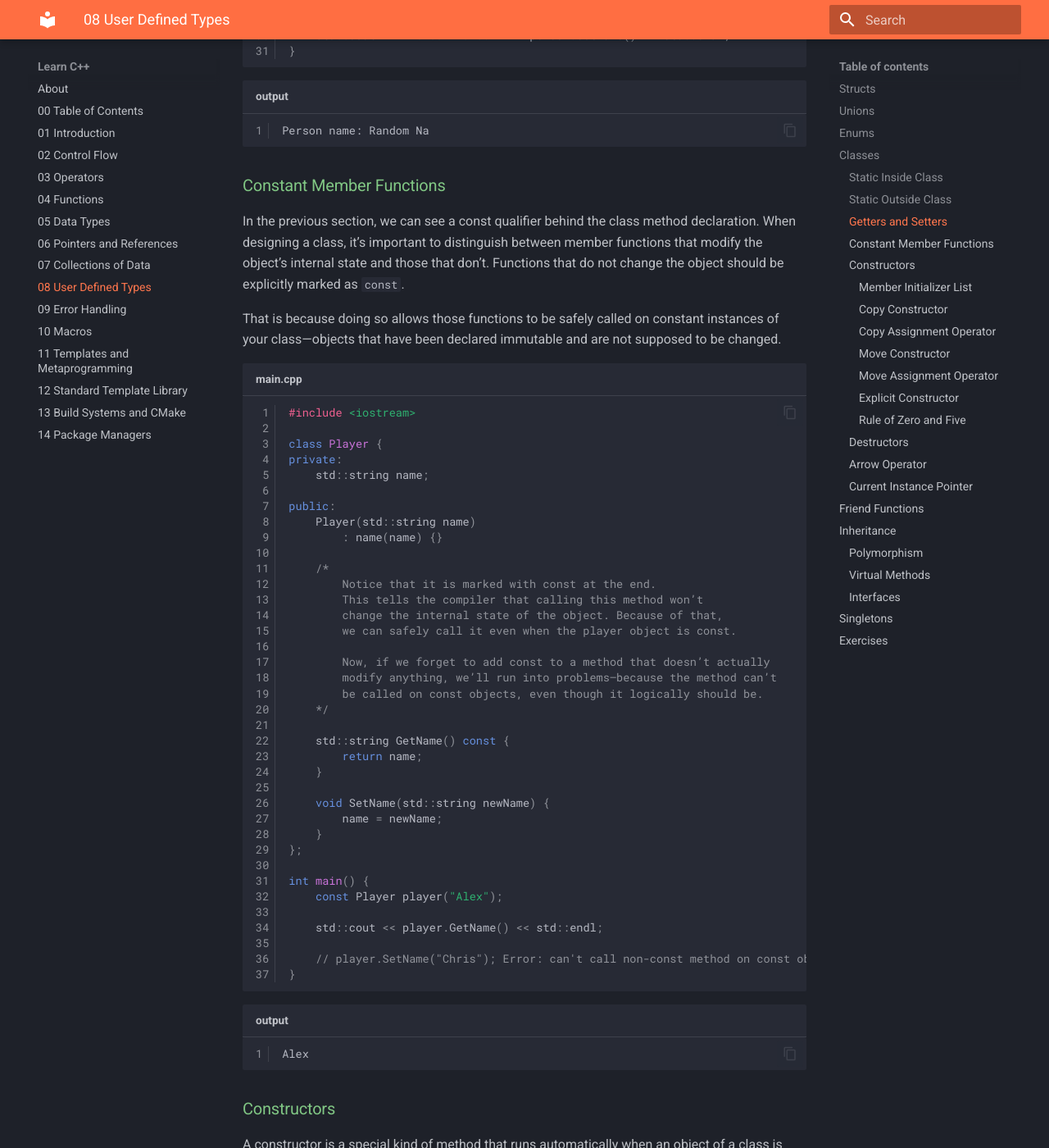
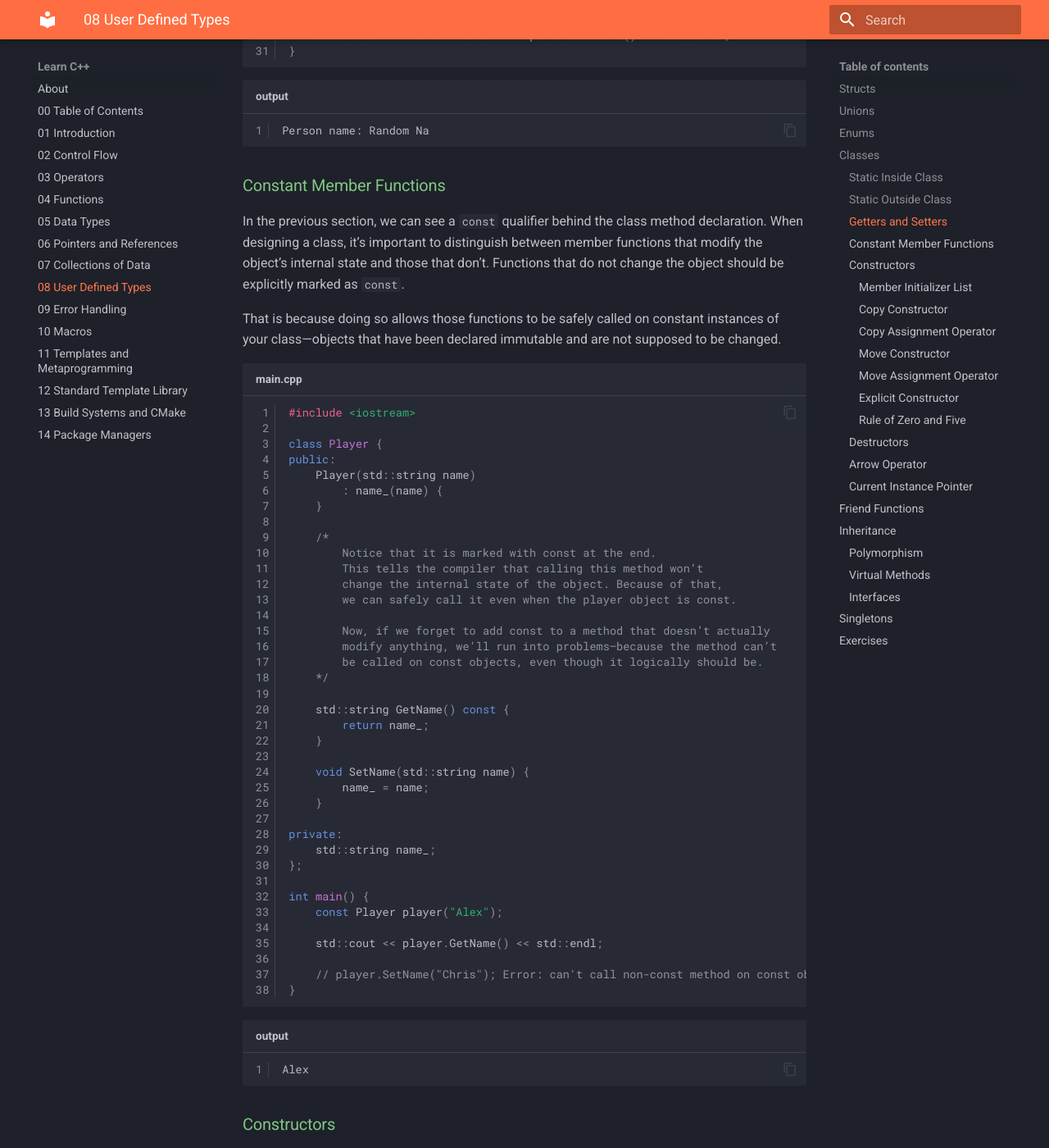
Before and after one commit to CL0001/learn-cplusplus, an MkDocs documentation site: the page built from docs/08 User Defined Types.md, in a window 1280 px wide and 1400 px high, scrolled down 14161 px. Shown: the whole window at 82% size. Built offline with MkDocs 1.6.1 and Material for MkDocs 9.7.7, drawn with Linux system fonts in a browser that asks for light colours.

Commit message:
fix: adjusted the chapter 8 examples

```diff
--- a/docs/08 User Defined Types.md
+++ b/docs/08 User Defined Types.md
@@ -592,7 +592,7 @@ Person name: Random Na
 
 ### Constant Member Functions
 
-In the previous section, we can see a const qualifier behind the class method declaration.
+In the previous section, we can see a `const` qualifier behind the class method declaration.
 When designing a class, it’s important to distinguish between member functions that modify the object’s internal state and those that don’t.
 Functions that do not change the object should be explicitly marked as `const`.
 
@@ -621,12 +619,15 @@ public:
     */
 
     std::string GetName() const {
-        return name;
-    }
-
-    void SetName(std::string newName) {
-        name = newName;
-    }
+        return name_;
+    }
+
+    void SetName(std::string name) {
+        name_ = name;
+    }
+
+private:
+    std::string name_;
 };
 
 int main() {
```
Also changed, not shown: other parts of docs/08 User Defined Types.md (+2 -4 lines).
